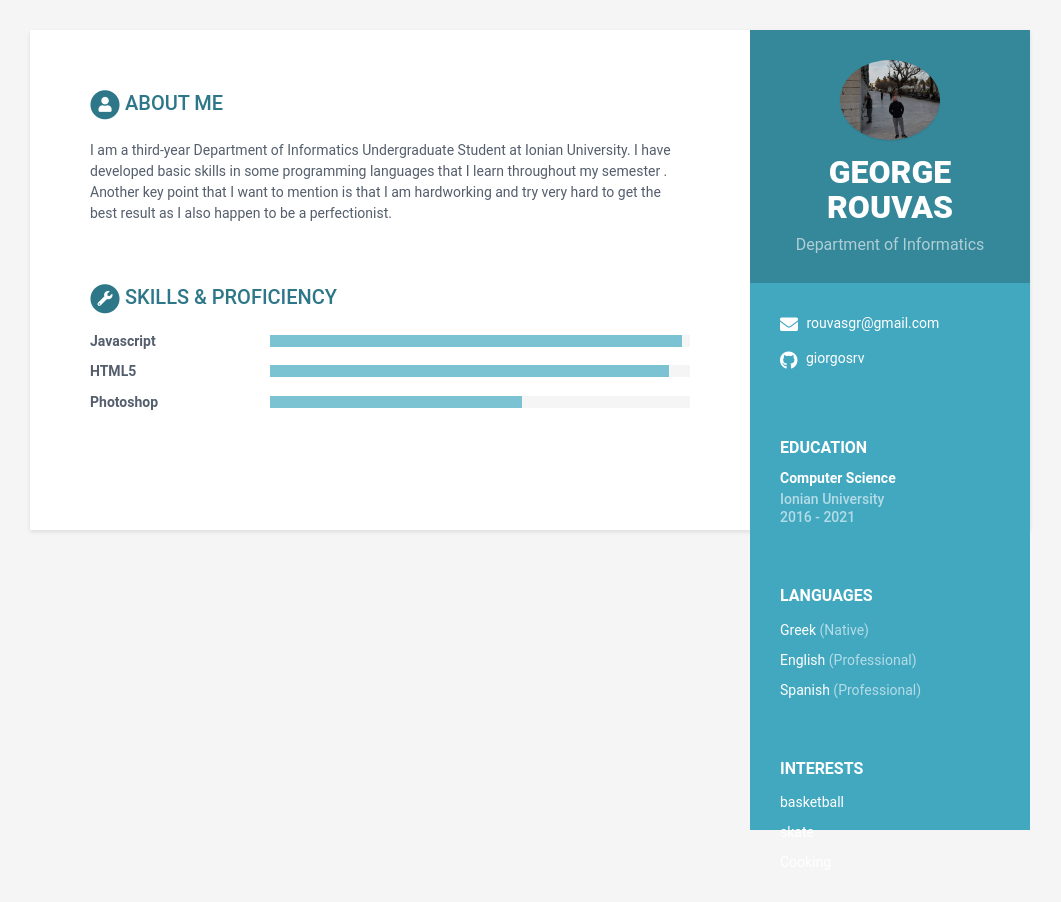
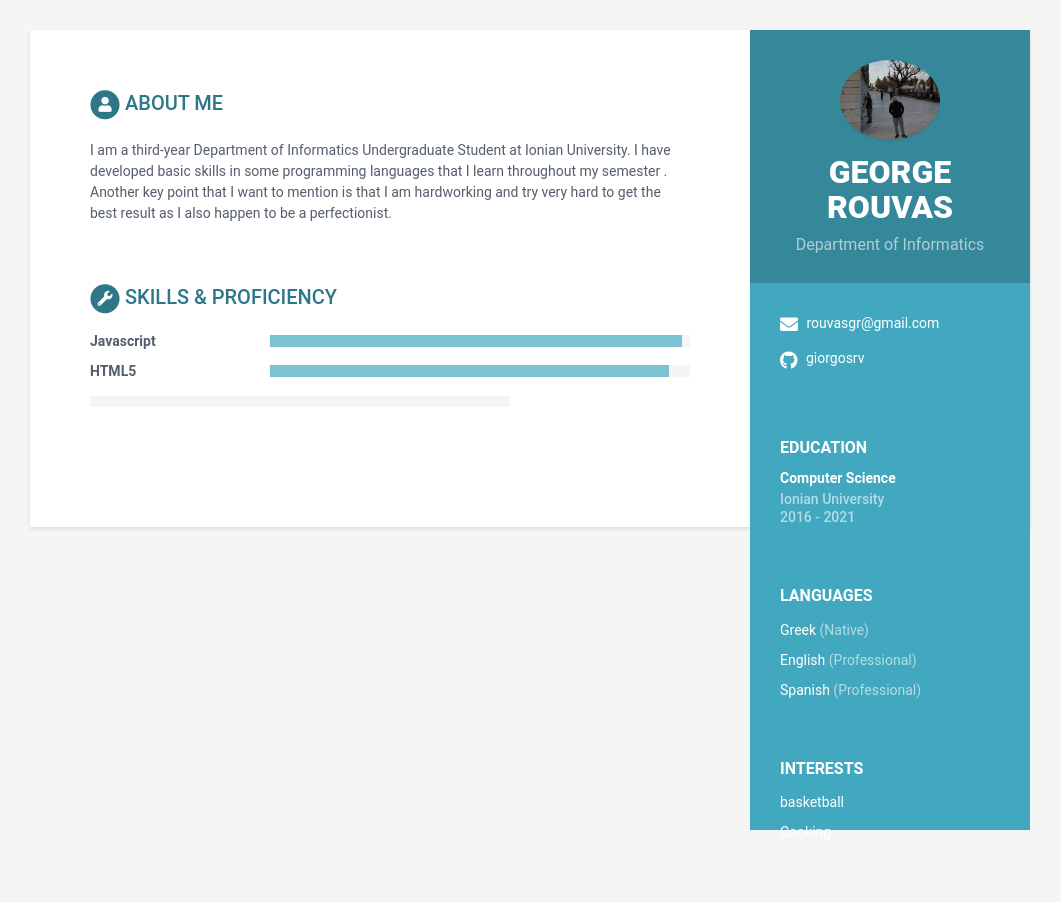
Before and after one commit to giorgosrv/MyCv, a Jekyll site: the page built from index.html, in a window 1280 px wide. Shown: the whole page, without its empty margins (110-1171 px from the left). Built offline with Jekyll 4.4.1, drawn with Linux system fonts in a browser that asks for light colours.

Commit message:
Update data.yml

```diff
--- a/_data/data.yml
+++ b/_data/data.yml
@@ -38,7 +38,7 @@ sidebar:
       - item: basketball
         link:
 
-      - item: skate
+      - item:
         link:
 
       - item: Cooking
@@ -79,5 +79,5 @@ skills:
         level: 95%
 
 
-      - name:  Photoshop
-        level: 60%
+      - name:
+        level:
```
